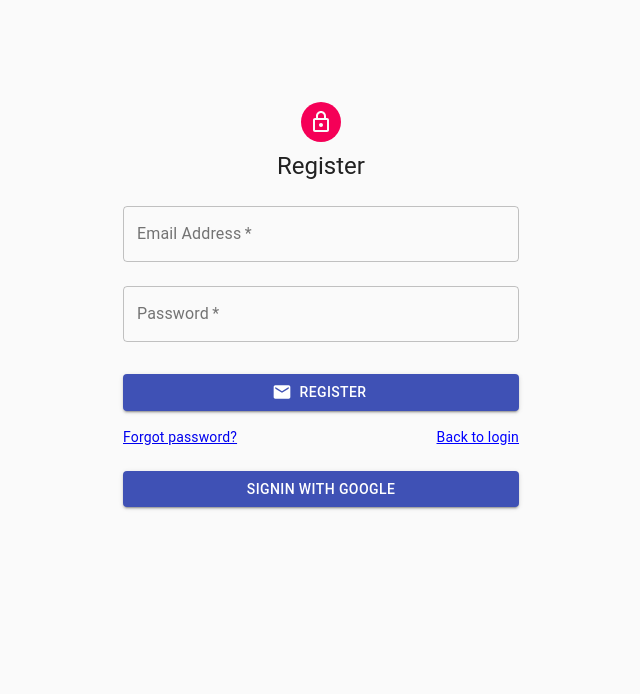
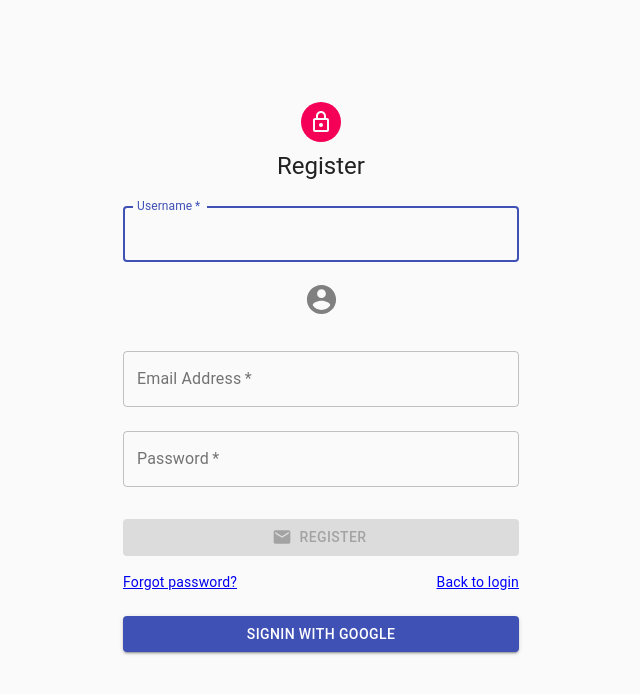
Before and after one commit to Yoshiyuki-Iwasaki/Amigos, a React (Create React App) app: page / in a window 1280 px wide. Both pictures are taken after a click on the link "Create new account ?". Shown: the top 694 px of the page, without its empty margins (319-959 px from the left). Built offline with nearby package versions, Linux system fonts and the light colour scheme; no server answers.

Commit message:
[fix] error修正、disabled属性条件分岐

```diff
--- a/src/componets/Auth.tsx
+++ b/src/componets/Auth.tsx
@@ -15,6 +15,7 @@ import {
   Box,
   Typography,
   Container,
+  IconButton,
 } from "@material-ui/core";
 import SendIcon from "@material-ui/icons/Send";
 import CameraIcon from "@material-ui/icons/Camera";
@@ -66,6 +67,7 @@ const Auth: React.FC = () => {
     const authUser = await auth.createUserWithEmailAndPassword(email, password);
     let url = "";
     if (avatarImage) {
+      // filenameに乱数を咥えるための関数
       const S =
         "abcdefghijklmnopqrstuvwxyzABCDEFGHIJKLMNOPQRSTUVWXYZ0123456789";
       const N = 16;
@@ -74,7 +76,7 @@ const Auth: React.FC = () => {
         .join("");
       const filename = randomChar + "_" + avatarImage.name;
 
-      await storage.ref(`avaters/${filename}`).put(avatarImage);
+      await storage.ref(`avatars/${filename}`).put(avatarImage);
       url = await storage.ref("avatars").child(filename).getDownloadURL();
     }
 
@@ -103,6 +105,45 @@ const Auth: React.FC = () => {
           {isLogin ? "Login" : "Register"}
         </Typography>
         <form className={classes.form} noValidate>
+          {/* !isLoginがfalseの時 */}
+          {!isLogin && (
+            <>
+              <TextField
+                variant="outlined"
+                margin="normal"
+                required
+                fullWidth
+                id="username"
+                label="Username"
+                name="username"
+                autoComplete="username"
+                autoFocus
+                value={username}
+                onChange={(e: React.ChangeEvent<HTMLInputElement>) => {
+                  setUsername(e.target.value);
+                }}
+              />
+              <Box textAlign="center">
+                <IconButton>
+                  <label>
+                    <AccountCircleIcon
+                      fontSize="large"
+                      className={
+                        avatarImage
+                          ? styles.login_addIconLoaded
+                          : styles.login_addIcon
+                      }
+                    />
+                    <input
+                      className={styles.login_hiddenIcon}
+                      type="file"
+                      onChange={onChangeImageHandler}
+                    />
+                  </label>
+                </IconButton>
+              </Box>
+            </>
+          )}
           <TextField
             variant="outlined"
             margin="normal"
@@ -134,6 +175,13 @@ const Auth: React.FC = () => {
             }}
           />
           <Button
+            disabled={
+              isLogin
+                ? // ログインしている時 emailがない時またはpasswordの長さが6文字以下の時
+                  !email || password.length < 6
+                : // ログインしていない時 email,username,avatarImageがない時またはpasswordの長さが6文字以下の時
+                  !username || !email || password.length < 6 || !avatarImage
+            }
             fullWidth
             variant="contained"
             color="primary"
@@ -161,7 +209,6 @@ const Auth: React.FC = () => {
           >
             {isLogin ? "Login" : "Register"}
           </Button>
-
           <Grid container>
             <Grid item xs>
               <a href="#" className={styles.login_reset}>
@@ -180,7 +227,6 @@ const Auth: React.FC = () => {
               </a>
             </Grid>
           </Grid>
-
           <Button
             fullWidth
             variant="contained"
```
